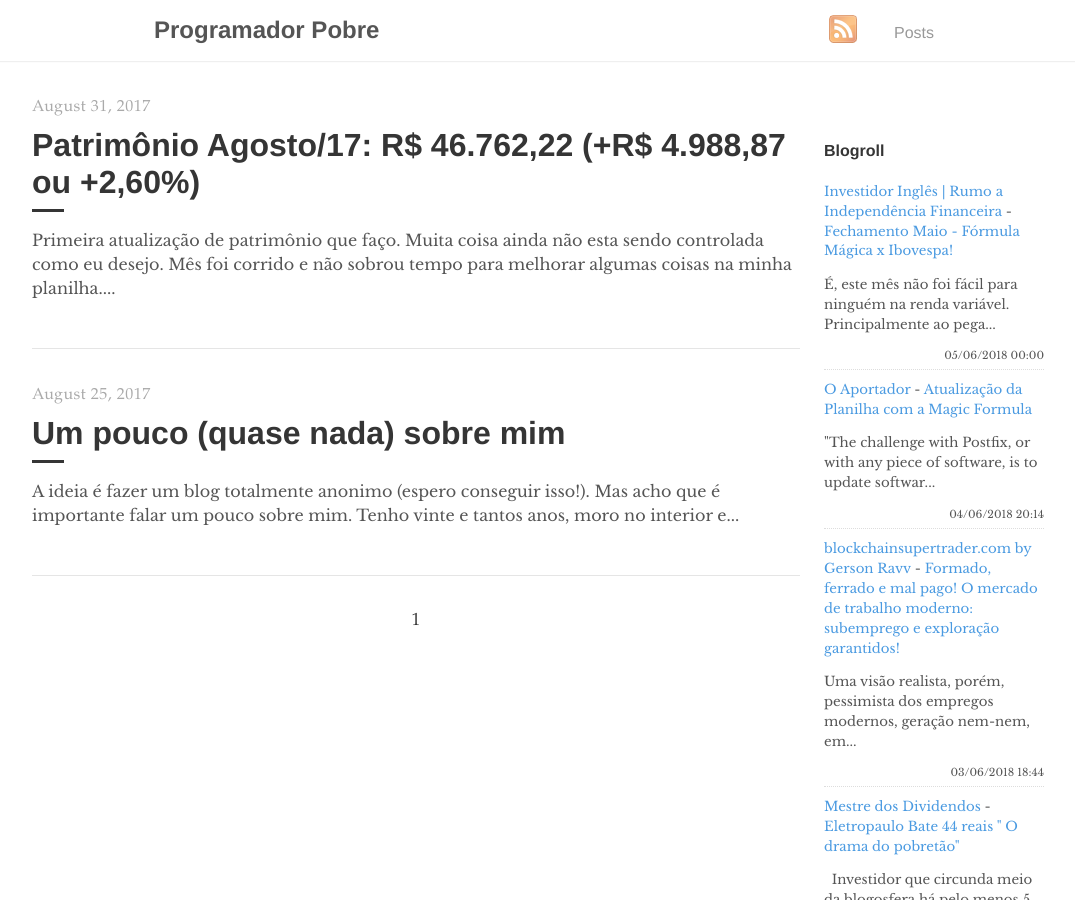
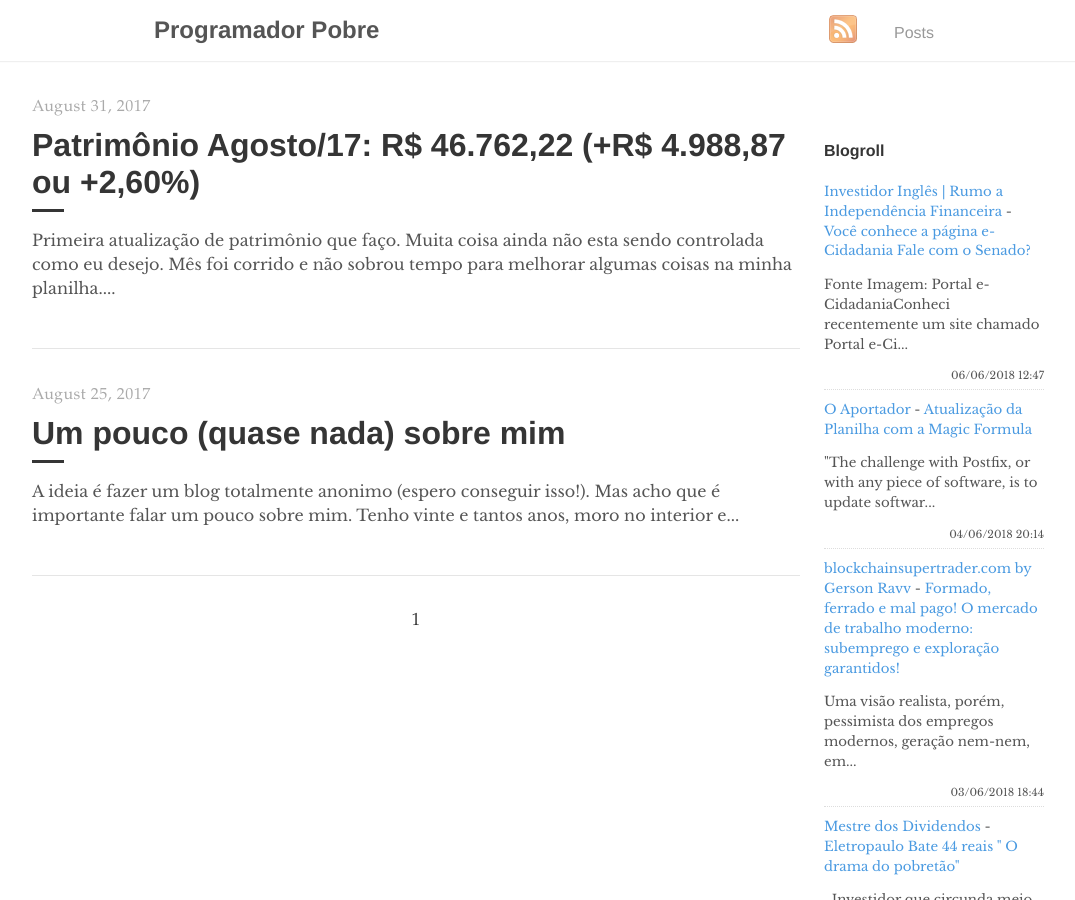
Before and after one commit to programadorpobre/programadorpobre.github.io, a Jekyll site: the page built from index.html, in a window 1280 px wide and 900 px high. Shown: the whole window, without its empty margins (96-1171 px from the left). Built offline with Jekyll 4.4.1, drawn with Linux system fonts in a browser that asks for light colours; the list of posts is cut into pages by our own code; comment, search, counter and statistics services are not loaded.

Commit message:
[ci skip] travis #305

```diff
--- a/_includes/feed-entries.html
+++ b/_includes/feed-entries.html
@@ -1,7 +1,7 @@
 <div class="feed-entry">
-    <a class="feed-entry-site-name" href="https://www.investidoringles.com/">Investidor Inglês | Rumo a Independência Financeira</a> - <a class="feed-entry-title" href="https://www.investidoringles.com/2018/06/maio-formula-magica-joel-greenblatt.html">Fechamento Maio - Fórmula Mágica x Ibovespa!</a>
-    <p class="feed-entry-summary">É, este mês não foi fácil para ninguém na renda variável. Principalmente ao pega...</p>
-    <time datetime="2018-06-05T00:00:00.000-03:00">05/06/2018 00:00</time>
+    <a class="feed-entry-site-name" href="https://www.investidoringles.com/">Investidor Inglês | Rumo a Independência Financeira</a> - <a class="feed-entry-title" href="https://www.investidoringles.com/2018/06/o-que-e-o-portal-e-cidadania.html">Você conhece a página e-Cidadania Fale com o Senado?</a>
+    <p class="feed-entry-summary">Fonte Imagem: Portal e-CidadaniaConheci recentemente um site chamado Portal e-Ci...</p>
+    <time datetime="2018-06-06T12:47:00.002-03:00">06/06/2018 12:47</time>
 </div>
 <div class="feed-entry">
     <a class="feed-entry-site-name" href="https://oaportadorfinanceiro.blogspot.com/">O Aportador</a> - <a class="feed-entry-title" href="https://oaportadorfinanceiro.blogspot.com/2018/06/atualizacao-da-planilha-com-magic.html">Atualização da Planilha com a Magic Formula</a>
```
